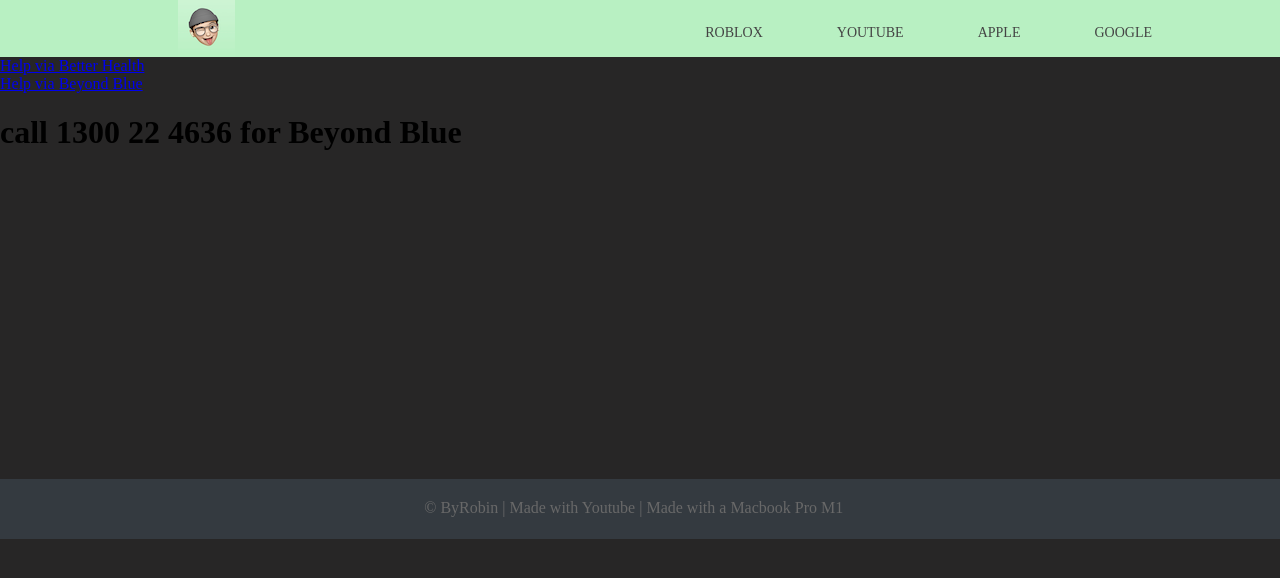
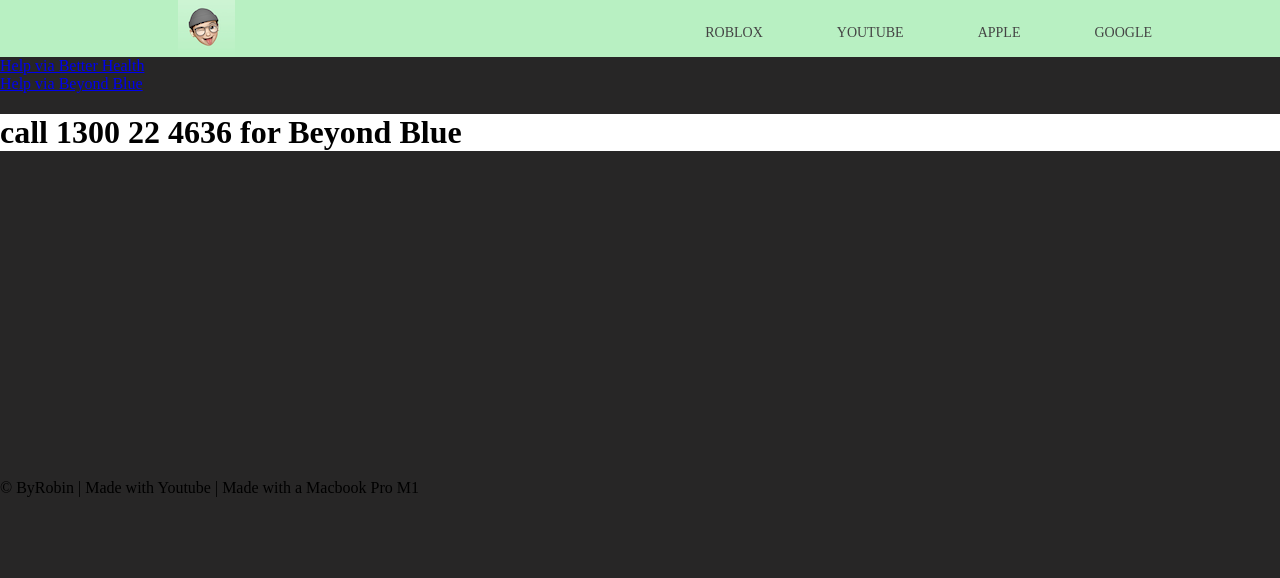
Before and after one commit to minirobinbin/minirobinbin.github.io, a plain HTML site: page ad/index.html in a window 1280 px wide. Drawn offline with Linux system fonts and the light colour scheme.

Commit message:
Update Style.css

```diff
--- a/ad/Style.css
+++ b/ad/Style.css
@@ -79,6 +79,9 @@ img {
     margin-left: 50px;
 }
 
+h1 {
+    background-color: #FFFFFF;
+
 .footer .footer-bottom {
     background: #343a40;
     color: #686868;
```
